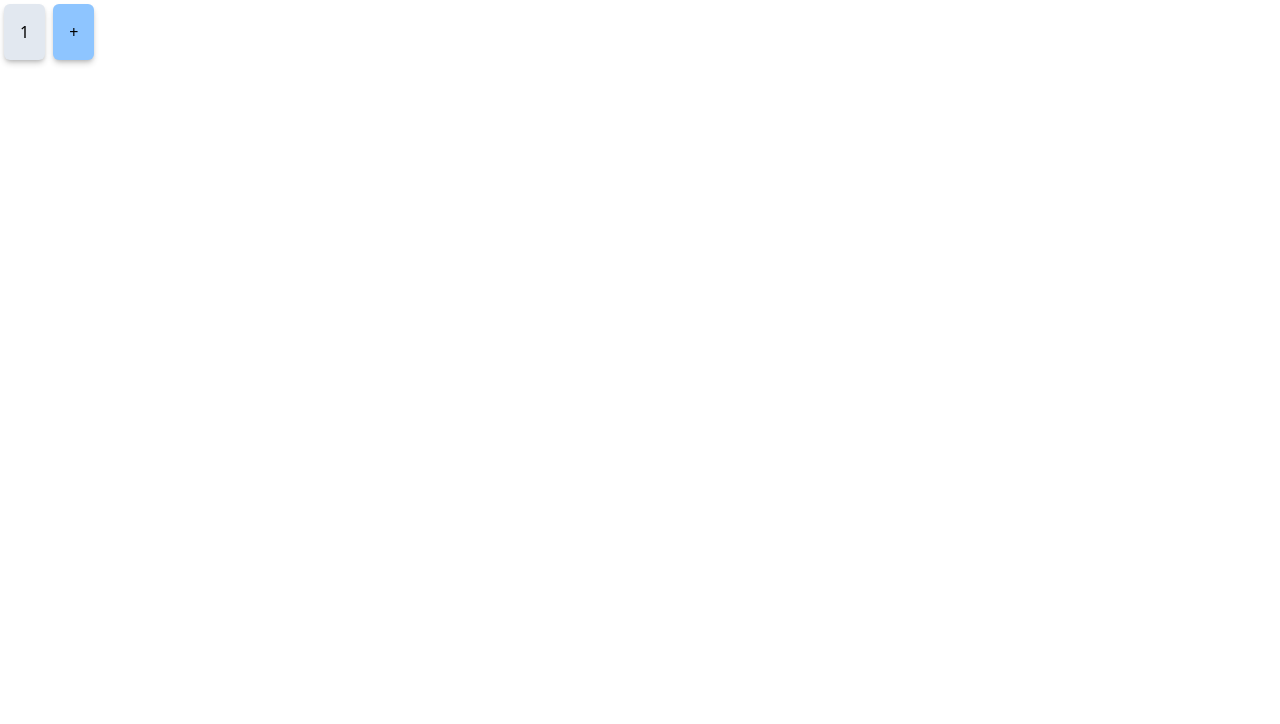
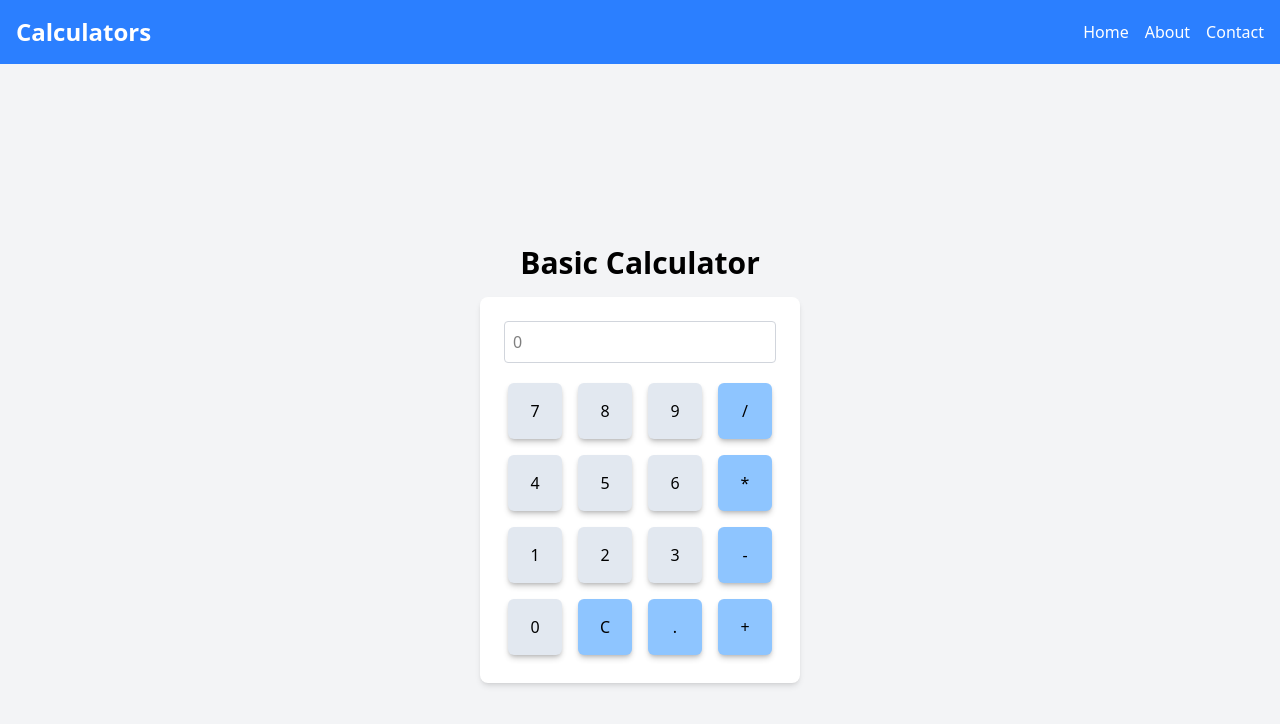
Before and after one commit to Ben-Cor/React-calcs, a React (Vite) app: page / in a window 1280 px wide. Shown: the top 724 px of the page. Built offline with nearby package versions, Linux system fonts and the light colour scheme.

Commit message:
header and basicCalc components formed

```diff
--- a/src/App.jsx
+++ b/src/App.jsx
@@ -1,16 +1,14 @@
 import { useState } from 'react'
-import reactLogo from './assets/react.svg'
-import viteLogo from '/vite.svg'
-import CalcButton from './components/CalcButton'
-import CalcOperationButton from './components/CalcOperationButton'
+import Header from './components/Header'
+import CalcBasic from './components/CalcBasic'
 
 function App() {
   const [count, setCount] = useState(0)
 
   return (
     <div>
-      <CalcButton value="1" onClick={() => setCount(count + 1)} />
-      <CalcOperationButton value="+" onClick={() => setCount(count + 1)} />
+      <Header />
+      <CalcBasic />
     </div>
   )
 }
--- /dev/null
+++ b/src/components/CalcBasic.jsx
@@ -0,0 +1,36 @@
+import CalcButton from "./CalcButton";
+import CalcOperationButton from "./CalcOperationButton";
+
+export default function CalcBasic() {
+  return (
+    <div className="flex flex-col items-center justify-center h-screen bg-gray-100">
+      <h1 className="text-3xl font-bold mb-4">Basic Calculator</h1>
+      <div className="bg-white shadow-md rounded-lg p-6 w-80">
+        <input
+          type="text"
+          className="w-full p-2 border border-gray-300 rounded mb-4"
+          placeholder="0"
+          readOnly
+        />
+        <div className="grid grid-cols-4 gap-2">
+          <CalcButton value="7" />
+          <CalcButton value="8" />
+          <CalcButton value="9" />
+          <CalcOperationButton value="/" />
+          <CalcButton value="4" />
+          <CalcButton value="5" />
+          <CalcButton value="6" />
+          <CalcOperationButton value="*" />
+          <CalcButton value="1" />
+          <CalcButton value="2" />
+          <CalcButton value="3" />
+          <CalcOperationButton value="-" />
+          <CalcButton value="0" />
+          <CalcOperationButton value="C" />
+          <CalcOperationButton value="." />
+          <CalcOperationButton value="+" />
+        </div>
+      </div>
+    </div>
+  );
+}
--- a/src/components/Header.jsx
+++ b/src/components/Header.jsx
@@ -0,0 +1,14 @@
+export default function Header() {
+    return (
+        <header className="flex justify-between items-center p-4 bg-blue-500 text-white">
+        <h1 className="text-2xl font-bold">Calculators</h1>
+        <nav>
+            <ul className="flex space-x-4">
+            <li><a href="#home" className="hover:underline">Home</a></li>
+            <li><a href="#about" className="hover:underline">About</a></li>
+            <li><a href="#contact" className="hover:underline">Contact</a></li>
+            </ul>
+        </nav>
+        </header>
+    );
+}
```
